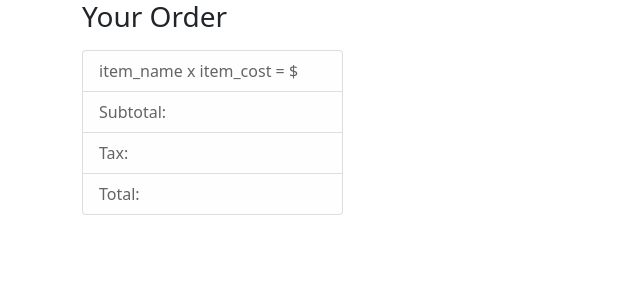
After one commit to ski429/sam_kim_cis385_final_project, a Flask app: page /order_details in a window 1280 px wide. The commit adds this page. Shown: the top 300 px of the page, without its empty margins (0-640 px from the left). Run offline with Flask 2, Linux system fonts and the light colour scheme.

Commit message:
implement index() route's POST method

```diff
--- a/app/models.py
+++ b/app/models.py
@@ -14,7 +14,7 @@ class Item(db.Model):
 class Order(db.Model):
     id = db.Column(db.Integer, primary_key=True)
     order_time = db.Column(db.DateTime, nullable=False)
-    order_total = db.Column(db.Float, nullable=False)
+    order_total = db.Column(db.Float, nullable=False, default=0)
 
     def __repr__(self):
         return f"Item('{self.order_total}', '{self.id}')"
@@ -25,3 +25,6 @@ class ItemsByOrder(db.Model):
     qty = db.Column(db.Integer, nullable=False)
     item_id = db.Column(db.Integer, db.ForeignKey('item.id'))
     order_id = db.Column(db.Integer, db.ForeignKey('order.id'))
+
+    def __repr__(self):
+        return f"ItemsByOrder('qty: {self.qty}', 'item: {self.item_id}', 'order number: {self.order_id}')"
--- a/app/routes.py
+++ b/app/routes.py
@@ -1,9 +1,30 @@
-from flask import render_template, redirect, request, jsonify
-from app import app
-from app.models import Item
+from flask import render_template, redirect, request, url_for
+from app import app, db
+from app.models import Item, ItemsByOrder, Order
+import datetime
 
 
-@app.route('/')
-def home():
-    query = Item.query.all()
-    return render_template('index.html', menu=query)
+@app.route('/', methods=['GET', 'POST'])
+def index():
+    menu_query = Item.query.all()
+
+    if request.method == 'POST':
+        new_order = Order(order_time=datetime.datetime.now())
+        db.session.add(new_order)
+        db.session.commit()
+        new_order_id = new_order.id
+        for item in menu_query:
+            quantity = request.form[f'item{item.id}']
+            new_item_by_order = ItemsByOrder(qty=quantity, item_id=item.id, order_id=new_order_id)
+            db.session.add(new_item_by_order)
+            print(new_item_by_order)
+        db.session.commit()
+        return redirect('/order_details')
+
+    else:
+        return render_template('index.html', menu=menu_query)
+
+
+@app.route('/order_details', methods=['GET'])
+def order_detail():
+    return render_template('your_order_details.html')
--- /dev/null
+++ b/app/templates/your_order_details.html
@@ -0,0 +1,35 @@
+<!DOCTYPE html>
+<html lang="en">
+<head>
+    <meta charset="utf-8">
+    <meta name="viewport" content="width=device-width, initial-scale=1">
+
+    <!-- Bootstrap CSS -->
+    <link href="https://cdn.jsdelivr.net/npm/bootstrap@5.0.0-beta2/dist/css/bootstrap.min.css" rel="stylesheet" integrity="sha384-BmbxuPwQa2lc/FVzBcNJ7UAyJxM6wuqIj61tLrc4wSX0szH/Ev+nYRRuWlolflfl" crossorigin="anonymous">
+
+    <title>Order Pizza!</title>
+</head>
+<body>
+    <main role="main" class="container">
+        <div class="row">
+            <div class="col-md-3">
+                <div class="content-section">
+                    <h3>Your Order</h3>
+                    <p class='text-muted'>
+                    <ul class="list-group">
+                        <li class="list-group-item list-group-item-light">item_name x item_cost = $</li>
+                        <li class="list-group-item list-group-item-light" id="subTotal">Subtotal: </li>
+                        <li class="list-group-item list-group-item-light" id="subTotal">Tax: </li>
+                        <li class="list-group-item list-group-item-light" id="subTotal">Total: </li>
+                    </ul>
+                    </p>
+                </div>
+            </div>
+        </div>
+    </main>
+
+
+    <!-- Bootstrap JS -->
+    <script src="https://cdn.jsdelivr.net/npm/bootstrap@5.0.0-beta2/dist/js/bootstrap.bundle.min.js" integrity="sha384-b5kHyXgcpbZJO/tY9Ul7kGkf1S0CWuKcCD38l8YkeH8z8QjE0GmW1gYU5S9FOnJ0" crossorigin="anonymous"></script>
+</body>
+</html>
```
Also changed, not shown: app/templates/index.html (+9 -9 lines), app/static/cheese.jpg (added), app/static/pepperoni.jpg (added), app/static/sausage.jpg (added).
